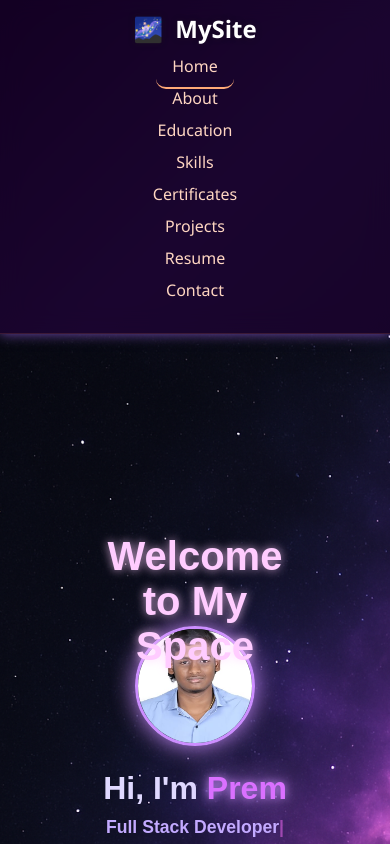
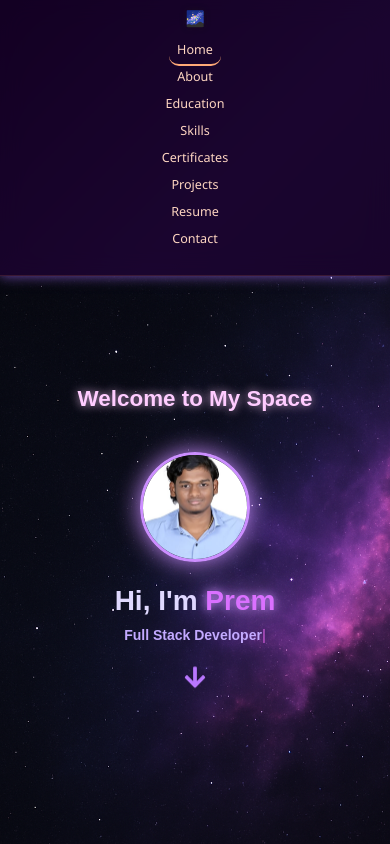
Before and after one commit to premwizard/Portfolio, a React (Vite) app: page / in a window 390 px wide. Built offline with nearby package versions, Linux system fonts and the light colour scheme.

Commit message:
First Commit

```diff
--- a/src/components/certificateData.jsx
+++ b/src/components/certificateData.jsx
@@ -12,7 +12,7 @@ const _rawCertificateData = [
     title: "Floyd Warshall Algorithm",
     issuer: "Great Learning",
     date: "June 2024",
-    link: "public/certificates/GREAT LEARNING/FWA.jpg",
+    link: "https://drive.google.com/file/d/1mP4DYOHX1qZDg4wQxEQgg57Vfy0mWDrM/view?usp=sharing",
     category: "Others",
     },
 {
@@ -26,70 +26,70 @@ const _rawCertificateData = [
     title: "Python Data Structures",
     issuer: "Great Learning",
     date: "Jan 2023",
-    link: "public/certificates/GREAT LEARNING/PY DS.jpg",
+    link: "https://drive.google.com/file/d/12CaN7xc3D2U2hnN5G1EQYNMEkNzCHATV/view?usp=sharing",
     category: "Python",
 },
 {
     title: "Python for Non-Programmers",
     issuer: "Great Learning",
     date: "JAN 2023",
-    link: "public/certificates/GREAT LEARNING/PYTHON .jpg",
+    link: "https://drive.google.com/file/d/1joTsoQTuhc5n4kAHhyVZhUN0Pt_W8yWE/view?usp=sharing",
     category: "Python",
 },
 {
     title: "Cloud Computing",
     issuer: "NPTEL",
     date: "OCT 2024",
-    link: "public/certificates/NPTEL/CLOUD  COMMPUTING.jpg",
+    link: "https://drive.google.com/file/d/1RrIvXrZgux5iw0neWsUeTemese7boq1I/view?usp=sharing",
     category: "Cloud",
 },
 {
     title: "Basic Coding Course",
     issuer: "Prepinsta",
     date: "June 2023",
-    link: "public/certificates/prepinsta/BCC.jpg",
+    link: "https://drive.google.com/file/d/1DLI85jmusm8MO-eai--Fi72ASjoYVb56/view?usp=sharing",
     category: "Others",
 },
 {
     title: "Cloud Computing",
     issuer: "Prepinsta",
     date: "FEB 2024",
-    link: "public/certificates/prepinsta/cloud.jpg",
+    link: "https://drive.google.com/file/d/1EQF539an1Sqa2YMFb-M3-Bzrpurehs2G/view?usp=sharing",
     category: "Cloud",
 },
 {
     title: "Data Analytics",
     issuer: "Prepinsta",
     date: "MAR 2024",
-    link: "public/certificates/prepinsta/DA.jpg",
+    link: "https://drive.google.com/file/d/1EkJB1cWvGRXy9HqT4g3f5a5-4jw-UQvC/view?usp=sharing",
     category: "Others",
 },
 {
     title: "Computer Networks",
     issuer: "Prepinsta",
     date: "APR 2024",
-    link: "public/certificates/prepinsta/CN.jpg",
+    link: "https://drive.google.com/file/d/17fhYFBERyGWQ__C2BxUo8Pdp3HSiq2oY/view?usp=sharing",
     category: "Others",
 },
 {
     title: "DBMS",
     issuer: "Prepinsta",
     date: "MAY 2024",
-    link: "public/certificates/prepinsta/DBMS.jpg",
+    link: "https://drive.google.com/file/d/1yVI4AeUuWJAMb7wLoiITuLBf7qle8Ocy/view?usp=sharing",
     category: "Others",
 },
 {
     title: "DSA in C",
     issuer: "Prepinsta",
     date: "FEB 2024",
-    link: "public/certificates/prepinsta/DSA C.jpg",
+    link: "https://drive.google.com/file/d/10REdKIAe110iwk7_gRcmZ3Y0M9cg7TJc/view?usp=sharing",
     category: "Others",
 },
 {
     title: "Intermediate Coding in Python",
     issuer: "Prepinsta",
     date: "APR 2024",
-    link: "public/certificates/prepinsta/ICPY.jpg",
+    link: "https://drive.google.com/file/d/1nqUenGCH6M8pGRjl-3AN7ofU5ptm4n9S/view?usp=sharing",
     category: "Python",
 },
 {
@@ -103,28 +103,28 @@ const _rawCertificateData = [
     title: "Python Nano Degree Course",
     issuer: "Prepinsta",
     date: "JAN 2023",
-    link: "public/certificates/prepinsta/PYNDC.jpg",
+    link: "https://drive.google.com/file/d/1G853mS6qweq7VOMEhKIDeJyv_ZZHtGeO/view?usp=sharing",
     category: "Python",
 },
 {
     title: "AR/VR",
     issuer: "Reccsar Private Limited",
     date: "DEC 2024",
-    link: "public/certificates/WORKSHOP/AR VR.jpg",
+    link: "https://drive.google.com/file/d/1N_elGUiqCPa6cebjhovOq4sBt6gTjykH/view?usp=sharing",
     category: "Others",
 },
 {
     title: "BigData Analytics",
     issuer: "Reccsar Private Limited",
     date: "DEC 2024",
-    link: "public/certificates/WORKSHOP/BDA.jpg",
+    link: "https://drive.google.com/file/d/1f-AHPvGWXi4nC3nvnuHMZ02MxDKgIcap/view?usp=sharing",
     category: "Others",
 },
 {
     title: "Data Science",
     issuer: "NoviTech R&D Private Limited",
     date: "Sep 2023",
-    link: "public/certificates/WORKSHOP/DATA SCIENCE.jpg",
+    link: "https://drive.google.com/file/d/1v4fKtl4y6ADkiEjGPIregzYt1CObTPXN/view?usp=sharing",
     category: "Others",
 },
 {
@@ -138,14 +138,14 @@ const _rawCertificateData = [
     title: "FIGMA BOOTCAMP WORKSHOP",
     issuer: "Qaroo Learnings India Private Limited",
     date: "DEC 2023",
-    link: "public/certificates/WORKSHOP/FIGMA.jpg",
+    link: "https://drive.google.com/file/d/1ggWY8ceEMJmvv7mE21c99yISvPMRhVWT/view?usp=sharing",
     category: "UI/UX",
 },
 {
     title: "JAVA",
     issuer: "Reccsar Private Limited",
     date: "DEC 2024",
-    link: "public/certificates/WORKSHOP/JAVA.jpg",
+    link: "https://drive.google.com/file/d/1chA6rLJVgbyvq9y9lLvLVauBoGlEOg5L/view?usp=sharing",
     category: "Others",
 },
 {
@@ -159,7 +159,7 @@ const _rawCertificateData = [
     title: "Power BI",
     issuer: "Reccsar Private Limited",
     date: "JAN 2025",
-    link: "public/certificates/WORKSHOP/POWER BI.jpg",
+    link: "https://drive.google.com/file/d/1oShd2bYCybfUv1IkssuPJpYGGjcA6WxN/view?usp=sharing",
     category: "Others",
 },
 {
@@ -173,21 +173,21 @@ const _rawCertificateData = [
     title: "EDGE AI INNOVATION CHALLANGE 2024",
     issuer: "STMicroeletronics,France and DigiToad Technologies Pvt,Ltd",
     date: "AUG 2024",
-    link: "public/certificates/OTHERS/EDGE AI.jpg",
+    link: "https://drive.google.com/file/d/12xcWRoL27ykv6PRMBkKTssDkDm39vktl/view?usp=sharing",
     category: "Others",
 },
 {
     title: "Enterprise Design Thinking Co-Creator",
     issuer: "IBM",
     date: "FEB 2024",
-    link: "public/certificates/OTHERS/IBM CO.jpg",
+    link: "https://drive.google.com/file/d/16RDh6ayXZ70O8nHk6tR86ZanVS9XdvK4/view?usp=sharing",
     category: "Others",
 },
 {
     title: "Enterprise Design Thinking Practitioner",
     issuer: "IBM",
     date: "FEB 2024",
-    link: "public/certificates/OTHERS/IBM PP.jpg",
+    link: "https://drive.google.com/file/d/1_N7Kv6mFAhIbivTqt5uOURKh42QcvpHE/view?usp=sharing",
     category: "Others",
 },
 {
@@ -201,7 +201,7 @@ const _rawCertificateData = [
     title: "Python Essentials 1",
     issuer: "CISCO Networking Academy",
     date: "JUN 2025",
-    link: "public/certificates/_certificate_mprem5032-gmail-com_2b942ac0-976d-4ddd-9797-d99be3575c0b.pdf",
+    link: "https://drive.google.com/file/d/1yCsETyGhFLiTgq6e6NMnVhsE48ut1L2P/view?usp=sharing",
     category: "Python",
 },
 {
@@ -215,28 +215,28 @@ const _rawCertificateData = [
     title: "Python Programming Language",
     issuer: "MindLuster",
     date: "MAY 2025",
-    link: "public/certificates/python_pl.jpg",
+    link: "https://drive.google.com/file/d/1Ye2hY1PAizukeRAe01Clsokezvq7eVFY/view?usp=sharing",
     category: "Python",
 },
 {
     title: "Basic of Python",
     issuer: "Uniathena",
     date: "APR 2025",
-    link: "public/certificates/basicofpython.png",
+    link: "https://drive.google.com/file/d/14bl82bQfFjhGEmIvcwm5L18a3ur3C7uG/view?usp=sharing",
     category: "Python",
 },
-{
-    title: "Programming Foundations with Python",
-    issuer: "Code Signal",
-    date: "Jun 2025",
-    link: "public/certificates/PFWPY.png",
-    category: "Python",
-},
+// {
+//     title: "Programming Foundations with Python",
+//     issuer: "Code Signal",
+//     date: "Jun 2025",
+//     link: "public/certificates/PFWPY.png",
+//     category: "Python",
+// },
 {
     title: "Python",
     issuer: "Prepinsta",
     date: "AUG 2024",
-    link: "public/certificates/certificate_Python _346905.pdf",
+    link: "https://drive.google.com/file/d/1a-Dh5kUodwB8R39gN7FyznwsMCwIc_7G/view?usp=sharing",
     category: "Python",
 },
 {
@@ -250,7 +250,7 @@ const _rawCertificateData = [
     title: "Code Forker",
     issuer: "Kaggle",
     date: "APR 2025",
-    link: "public/certificates/Code Forker.png",
+    link: "https://drive.google.com/file/d/1-_-WU4Q-nzGNUMfegim4t8-5fkBP-cTQ/view?usp=sharing",
     category: "Others",
 },
 {
@@ -341,14 +341,14 @@ const _rawCertificateData = [
     title: "Python Coder",
     issuer: "Kaggle",
     date: "APR 2025",
-    link: "public/certificates/Python Coder.png",
+    link: "https://drive.google.com/file/d/178_sR9sLXyqOpLQW8cBAurO_OnaHr_PQ/view?usp=sharing",
     category: "Python",
 },
 {
     title: "UI/UX Design Traineeship",
     issuer: "Maiyyam",
     date: "FEB 2025",
-    link: "public/certificates/UI-UX_Design_Traineeship-Prem_M.pdf",
+    link: "https://drive.google.com/file/d/1VXCWRL3o3q6CiHjWMgxSdtpHsz4vd-qd/view?usp=sharing",
     category: "UI/UX",
 },
 {
@@ -369,7 +369,7 @@ const _rawCertificateData = [
     title: "Python(Basic)",
     issuer: "Hackerrank",
     date: "MAY 2025",
-    link: "public/certificates/python_basic.png",
+    link: "https://drive.google.com/file/d/1N4JkRu_GSbMEuZqI8a5E-oz9aOrPCXw6/view?usp=sharing",
     category: "Python",
 },
 {
@@ -383,7 +383,7 @@ const _rawCertificateData = [
     title: "Application Designer",
     issuer: "EduBridge",
     date: "Apr 2025",
-    link: "public/certificates/EBEON02251032686.pdf",
+    link: "https://drive.google.com/file/d/1j67Q7GnjRccsxM7xvhC7SPFARqCr9WQy/view?usp=sharing",
     category: "UI/UX",
 },
 
@@ -395,33 +395,33 @@ const _rawCertificateData = [
   category: "AI/ML",
 },
 
-{
-    title: "Mastering Control Structures in Python",
-    issuer: "Code Signal",
-    date: "Jul 2025",
-    link: "public/certificates/certificate.png",
-    category: "Python",
-},
+// {
+//     title: "Mastering Control Structures in Python",
+//     issuer: "Code Signal",
+//     date: "Jul 2025",
+//     link: "public/certificates/certificate.png",
+//     category: "Python",
+// },
 
-{
-    title: "Introduction to Simple Data Structures in Python",
-    issuer: "Code Signal",
-    date: "Jun 2025",
-    link: "public/certificates/ISDSPY.png",
-    category: "Python",
-},
-{
-    title: "Exploring iterations and loops in Python",
-    issuer: "Code Signal",
-    date: "July 2025",
-    link: "public/certificates/certificate (1).png",
-    category: "Python",
-},
+// {
+//     title: "Introduction to Simple Data Structures in Python",
+//     issuer: "Code Signal",
+//     date: "Jun 2025",
+//     link: "public/certificates/ISDSPY.png",
+//     category: "Python",
+// },
+// {
+//     title: "Exploring iterations and loops in Python",
+//     issuer: "Code Signal",
+//     date: "July 2025",
+//     link: "public/certificates/certificate (1).png",
+//     category: "Python",
+// },
 {
     title: "Introduction to programming with Python",
     issuer: "Code Signal",
     date: "July 2025",
-    link: "public/certificates/certificate (2).png",
+    link: "https://drive.google.com/file/d/1IYju_ev-1EXP6ObI8GhU84kWchktDlCD/view?usp=sharing",
     category: "Python",
 },
 {
@@ -435,28 +435,28 @@ const _rawCertificateData = [
     title: "Think like a Designer(UI/UX Webinar)",
     issuer: "Indian Institute of Technology, Gandhinagar",
     date: "July 2025",
-    link: "public/certificates/a00476f5-d1f3-4b3d-8229-7f373e22e444.jpg",
+    link: "https://drive.google.com/file/d/146AmKk87cBlH7MhEPHtvIm9px4UFLOQB/view?usp=sharing",
     category: "UI/UX",
 },
 {
     title: "Introduction to AWS SDK for Python",
     issuer: "Code Signal",
     date: "July 2025",
-    link: "public/certificates/certificate (3).png",
+    link: "https://drive.google.com/file/d/1M_08YBpQegqCrnxYtblMwyQaV9fzjkNz/view?usp=sharing",
     category: "Cloud",
 },
 {
     title: "Mastering Amazon S3 with AWS SDK for Python",
     issuer: "Code Signal",
     date: "July 2025",
-    link: "public/certificates/certificate (4).png",
+    link: "https://drive.google.com/file/d/1IdQV5J7d9oWGcRuiGE08AYyiJw1jveYi/view?usp=sharing",
     category: "Cloud",
 },
 {
     title: "Introduction to DynamoDB with AWS SDK for Python",
     issuer: "Code Signal",
     date: "Aug 2025",
-    link: "public/certificates/certificate (5).png",
+    link: "https://drive.google.com/file/d/1HAmDUCjdPUz7XpjNRELm6E5QLObcUkv2/view?usp=sharing",
     category: "Cloud",
 },
 {
@@ -477,7 +477,7 @@ const _rawCertificateData = [
     title: "Mastering Messaging with AWS SDK for Python",
     issuer: "Code Signal",
     date: "Aug 2025",
-    link: "public/certificates/certificate (6).png",
+    link: "https://drive.google.com/file/d/1y8AcHSqg_GKQq4WgSqy3QMceEMONrYZZ/view?usp=sharing",
     category: "Cloud",
 },
 {
--- a/src/main.jsx
+++ b/src/main.jsx
@@ -3,6 +3,7 @@ import ReactDOM from 'react-dom/client';
 import App from './App.jsx';
 import AOS from 'aos';
 import 'aos/dist/aos.css';
+import './styles/responsive.css';
 
 AOS.init();
 
--- /dev/null
+++ b/src/styles/responsive.css
@@ -0,0 +1,184 @@
+/* Global responsive adjustments (mobile-first safe overrides)
+   This file adds media queries to adapt the site for smaller screens
+   without changing markup or existing class names. */
+
+/* Base tweaks: scale down some global sizes on smaller viewports */
+:root {
+  --site-max-width: 1100px;
+}
+
+/* Ensure images and iframes never overflow */
+img, video, .resume-iframe {
+  max-width: 100%;
+  height: auto;
+}
+
+/* Navbar: allow links to wrap on narrow viewports but do not change default sizing.
+   Keep original navbar padding and link sizes defined in `Navbar.css`. */
+.navbar .navbar-links {
+  display: flex;
+  gap: 40px;
+  flex-wrap: wrap; /* allow wrapping instead of overflowing */
+  justify-content: center;
+}
+
+/* Footer: keep icons left on desktop but stack on small screens */
+.footer .footer-social,
+.footer .center-col {
+  transition: all 200ms ease;
+}
+
+/* Skills and certificates grids: collapse to single column on narrow screens */
+@media (max-width: 900px) {
+  .skills-grid,
+  .cert-grid {
+    grid-template-columns: 1fr !important;
+    gap: 16px;
+  }
+
+  .skills-section .skills-content,
+  .certificates-container {
+    padding: 20px;
+  }
+
+  .home-title {
+    top: 140px;
+    font-size: 1.9rem;
+  }
+}
+
+/* Mobile (tablet and phone) specific adjustments */
+@media (max-width: 768px) {
+  html, body {
+    font-size: 15px;
+  }
+
+  .home-container {
+    height: auto;
+    min-height: 70vh;
+    padding: 40px 12px;
+    background-position: center top;
+  }
+
+  .home-title {
+    top: 120px;
+    left: 50%;
+    transform: translateX(-50%);
+    font-size: 1.8rem;
+  }
+
+  .hero-avatar {
+    width: 110px;
+    height: 110px;
+  }
+
+  .typed-subtitle { font-size: 1rem; }
+
+  /* Compact navbar on mobile: keep desktop sizing unchanged, but reduce
+     navbar height/spacing on small screens to make it "little" as requested. */
+  .navbar {
+    padding: 8px 12px; /* smaller vertical and horizontal padding */
+  }
+
+  .navbar .navbar-logo {
+    font-size: 1.1rem; /* slightly smaller logo text */
+  }
+
+  .navbar .navbar-links {
+    gap: 8px;
+  }
+
+  .navbar .nav-link {
+    font-size: 0.9rem;
+    padding: 6px 8px;
+  }
+
+  /* Center the home page heading on small screens without affecting desktop */
+  .home-title {
+    left: 50% !important;
+    transform: translateX(-50%) !important;
+    text-align: center;
+    width: 100%;
+    padding: 0 12px;
+  }
+
+  /* Make footer content centered and stacked on mobile only */
+  .footer {
+    text-align: center;
+  }
+  .footer .footer-inner {
+    display: flex;
+    flex-direction: column;
+    align-items: center;
+    justify-content: center;
+    gap: 6px;
+  }
+  .footer .footer-social {
+    margin: 6px 0;
+    justify-content: center;
+  }
+  .footer .center-col {
+    position: static !important;
+    transform: none !important;
+    margin: 0;
+  }
+
+  /* Make the background video less tall on small screens */
+  .skills-video {
+    max-height: 35vh;
+    width: 100%;
+    object-fit: cover;
+  }
+
+  /* Cards and lists flow better in single column */
+  .cert-card,
+  .skill-item {
+    padding: 14px;
+  }
+
+  /* Footer social and copyright stack and center */
+  .footer .footer-social {
+    position: static !important;
+    display: flex;
+    justify-content: center;
+    gap: 12px;
+    margin: 8px 0;
+  }
+
+  .footer .center-col {
+    position: static !important;
+    transform: none !important;
+    left: auto !important;
+    text-align: center;
+    margin-top: 6px;
+  }
+
+  /* Floating download button shrinks and repositions */
+  .floating-download {
+    bottom: 12px;
+    right: 12px;
+    padding: 8px 12px;
+    gap: 6px;
+    font-size: 14px;
+  }
+}
+
+/* Very small phones */
+@media (max-width: 420px) {
+  html, body {
+    font-size: 14px;
+  }
+
+  .navbar .logo-text { display: none; } /* save horizontal space */
+
+  .home-title { font-size: 1.6rem; top: 110px; }
+
+  .resume-iframe { max-width: 100%; border-radius: 8px; }
+
+  .floating-download { right: 8px; bottom: 8px; padding: 8px; }
+}
+
+/* High density and small viewport: scale down big UI elements that could overflow */
+@media (max-width: 1024px) and (max-height: 700px) {
+  .home-title { top: 90px; }
+}
```
